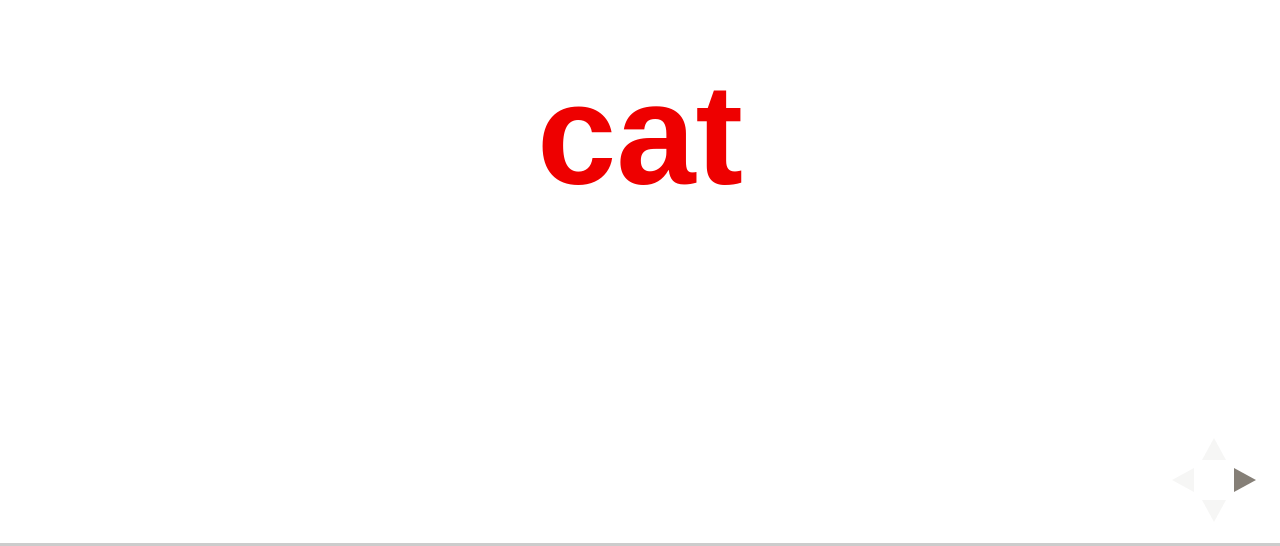
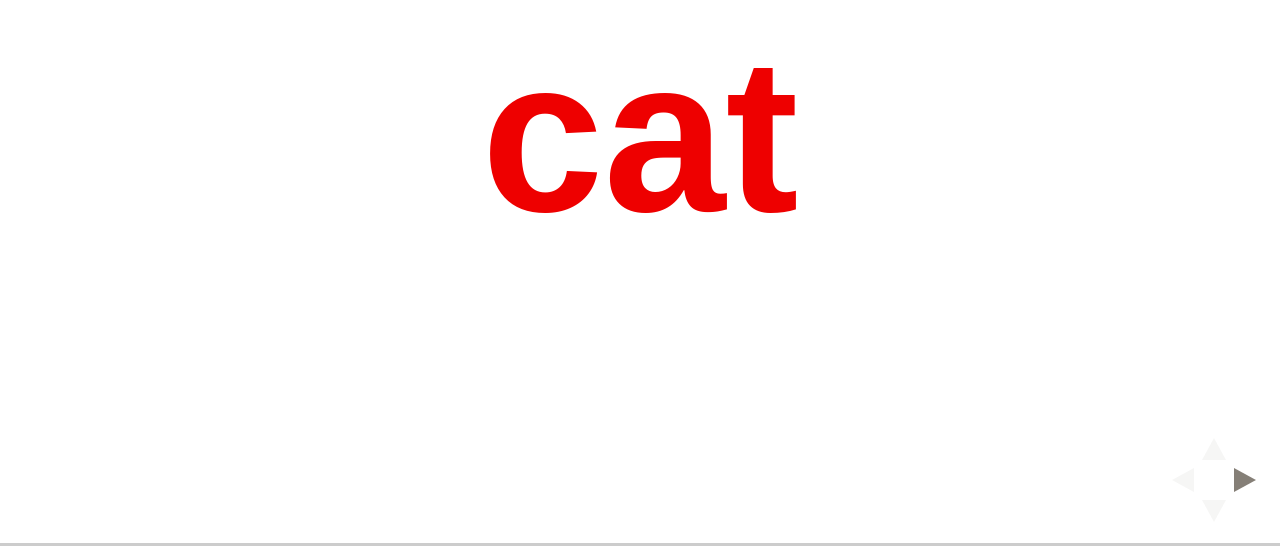
Before and after one commit to bigsoftpaws/reading, a plain HTML site: page index.html in a window 1280 px wide. Shown: the part 254-800 px from the top of the page. Drawn offline with nearby package versions, Linux system fonts and the light colour scheme; files whose address does not match are found by name.

Commit message:
Update index.html

```diff
--- a/index.html
+++ b/index.html
@@ -14,7 +14,7 @@
             .slides section.has-light-background,
             .slides section.has-light-background h2 {
                 color: #e00;
-                font-size: 130px;
+                font-size: 200px;
                 font-family: arial;
                 font-weight: bold;
             }
```
